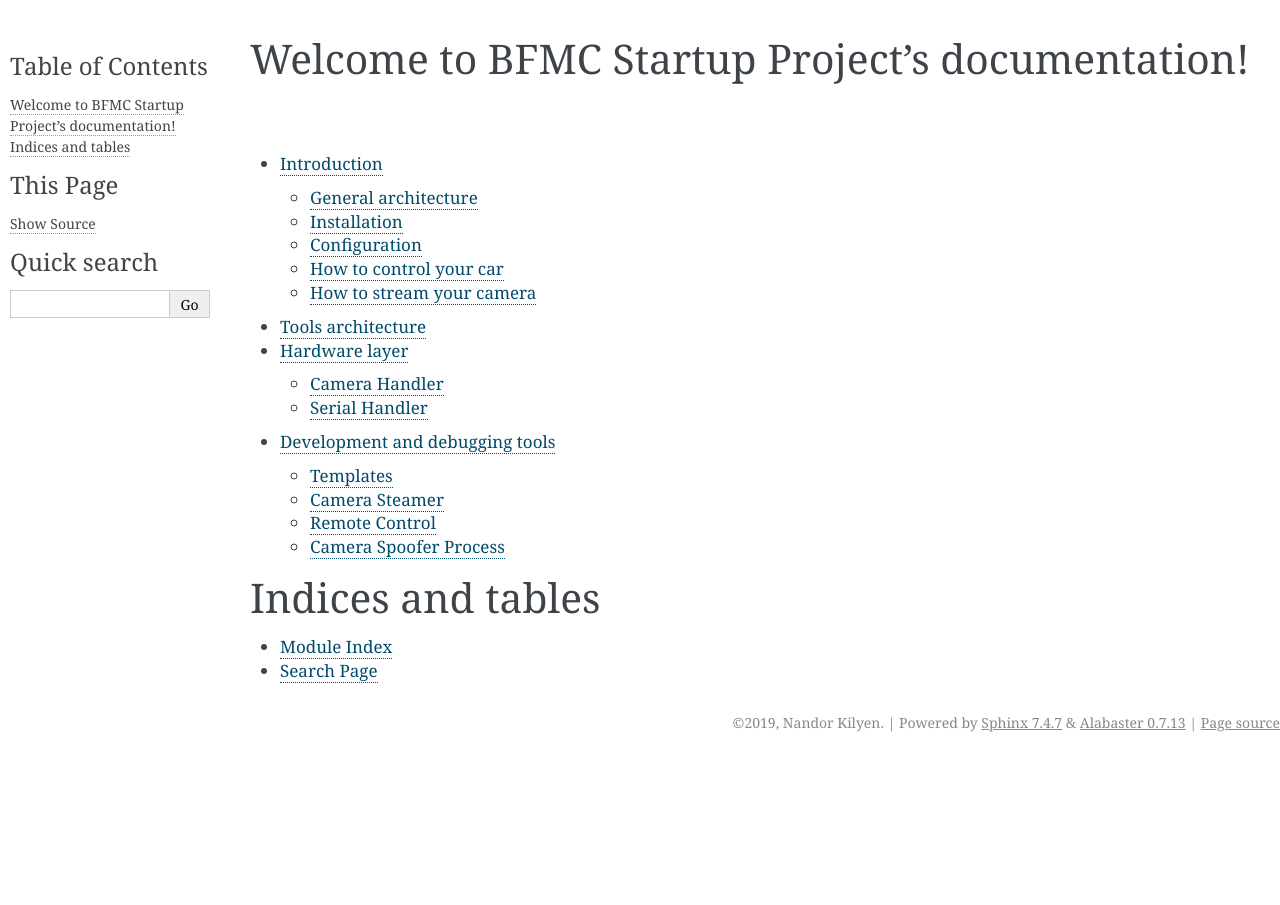
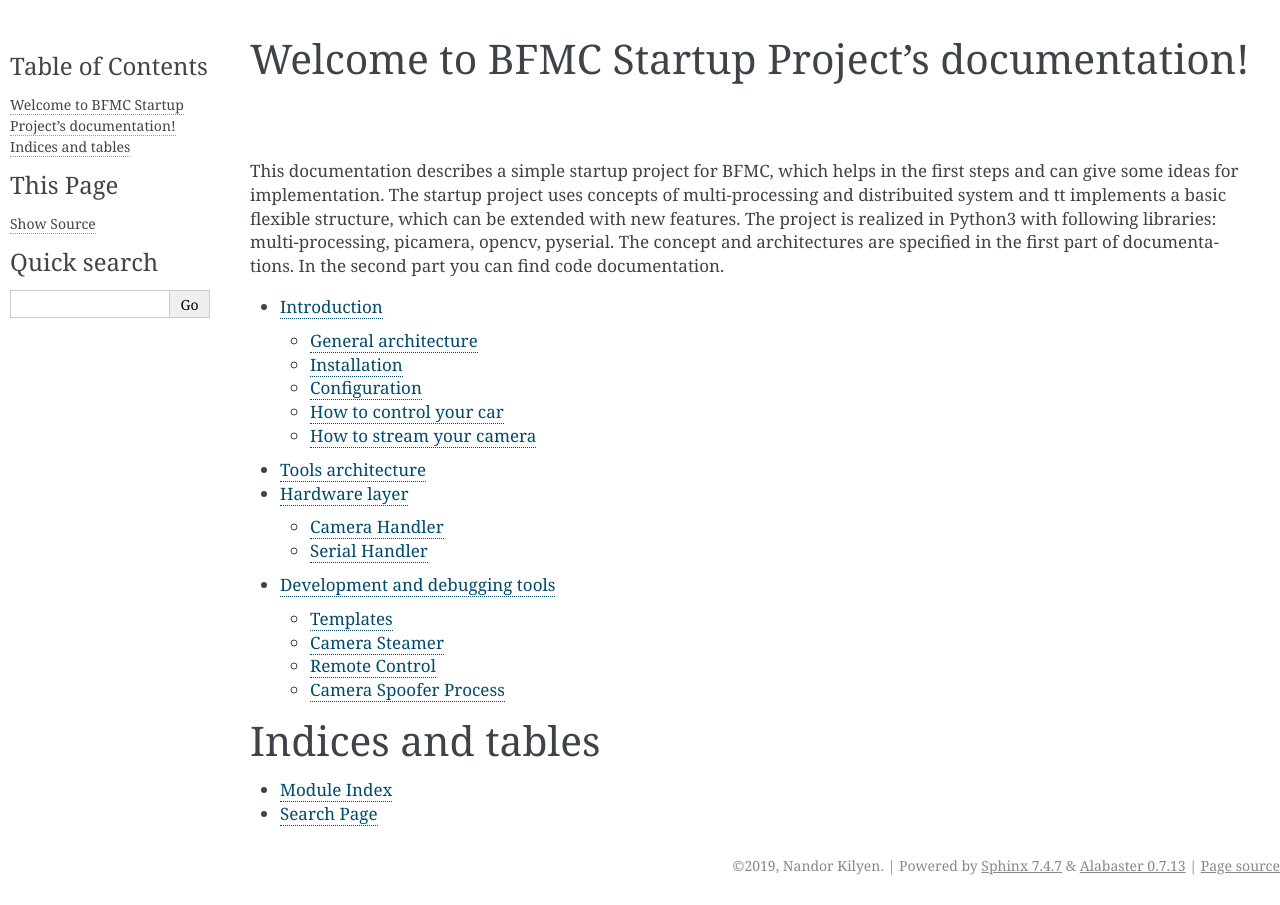
Before and after one commit to ECC-BFMC/Brain, a Sphinx documentation site: the page built from docs/source/index.rst, in a window 1280 px wide. Built offline with Sphinx 7.4.7, drawn with Linux system fonts in a browser that asks for light colours.

Commit message:
Add introduction to index.rst

```diff
--- a/docs/source/index.rst
+++ b/docs/source/index.rst
@@ -1,6 +1,9 @@
 Welcome to BFMC Startup Project's documentation!
 ================================================
 
+This documentation describes a simple startup project for BFMC, which helps in the first steps and can give some ideas for implementation.
+The startup project uses concepts of multi-processing and distribuited system and tt implements a basic flexible structure, which can be extended with new features. The project is realized in Python3 with following libraries: multi-processing,
+picamera, opencv, pyserial. The concept and architectures are specified in the first part of documentations. In the second part you can find code documentation.
 
 .. toctree::
    :maxdepth: 2
```
Also changed, not shown: README.md (+2 -1 lines).
